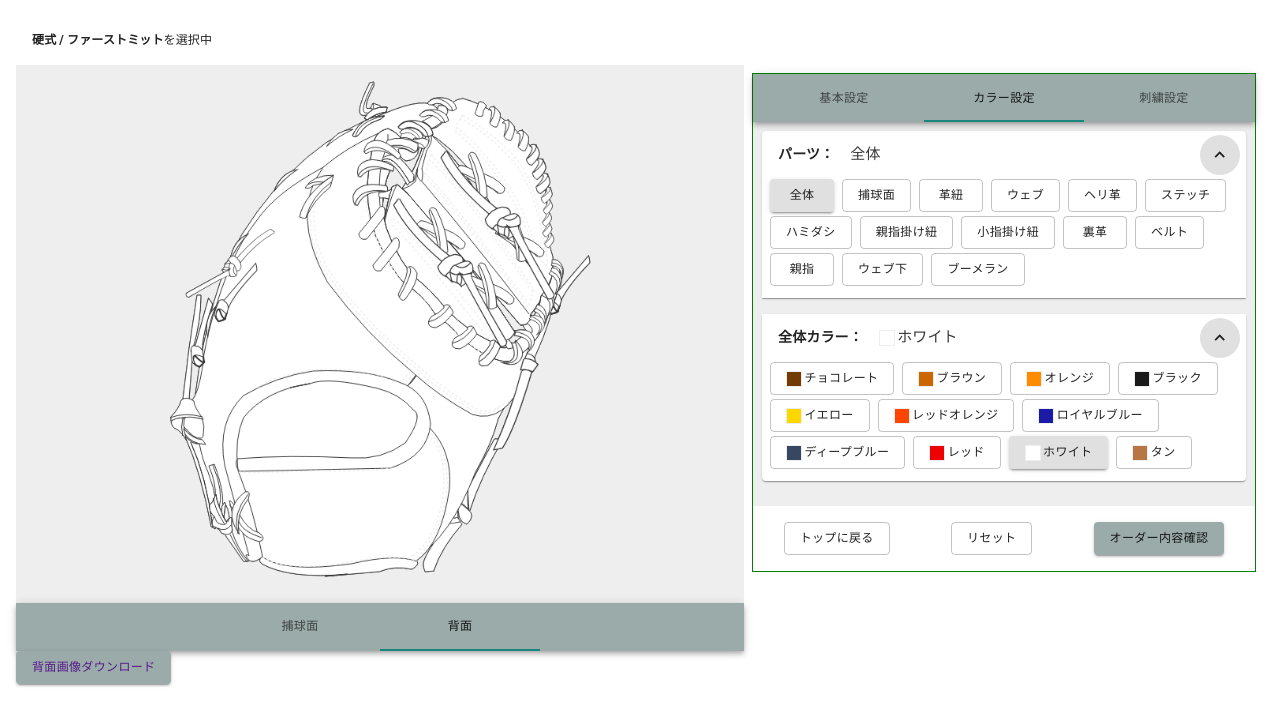
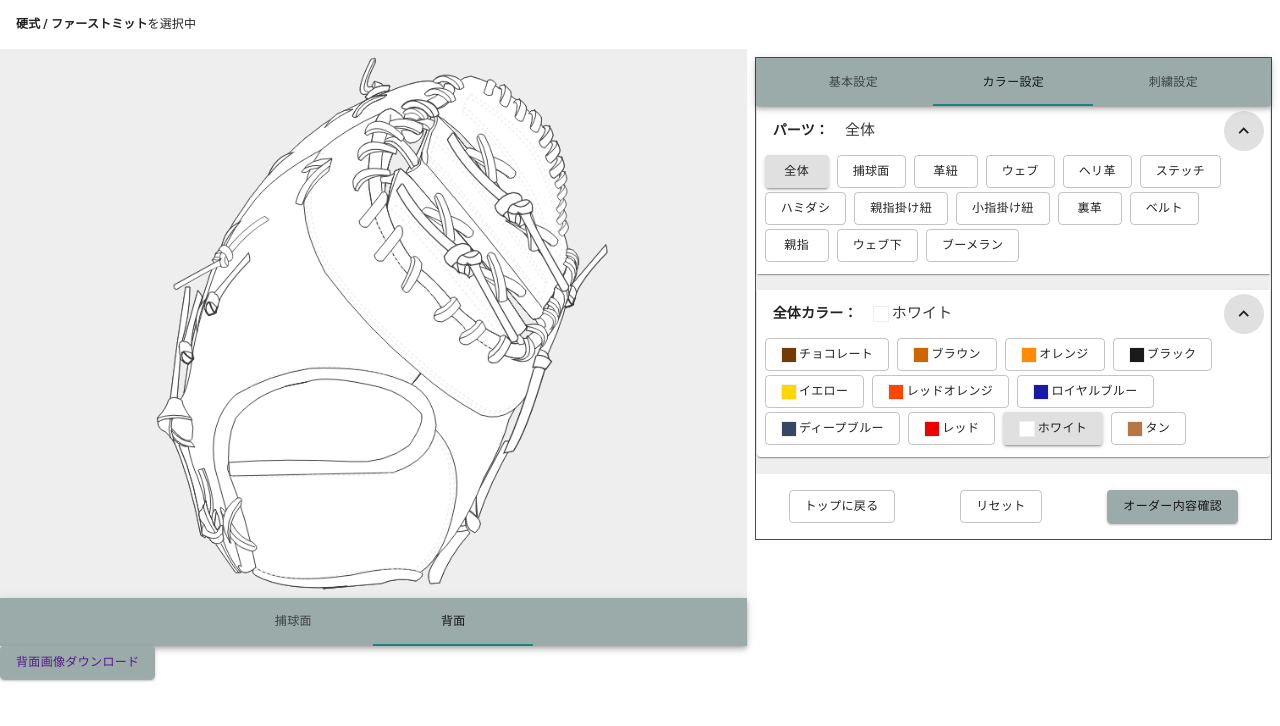
Before and after one commit to tomoki33kurita/glove-order, a Next.js app: page /hard/first-mitt in a window 1280 px wide. Shown: the top 726 px of the page. Built offline with nearby package versions, Linux system fonts and the light colour scheme.

Commit message:
Fixed unnecessary padding space

```diff
--- a/src/components/molecules/TabPanel.tsx
+++ b/src/components/molecules/TabPanel.tsx
@@ -10,7 +10,7 @@ const TabPanel: React.FC<Props> = ({ value, index, children }) => {
   return (
     <>
       {index === value && (
-        <Box p={1} border={'solid 1px #eee'} bgcolor={'#eee'} textAlign="center">
+        <Box border={'solid 1px #eee'} bgcolor={'#eee'} textAlign="center">
           {children}
         </Box>
       )}
--- a/src/container/FigureBack.tsx
+++ b/src/container/FigureBack.tsx
@@ -35,8 +35,8 @@ const FigureBack: React.FC<Props> = ({ state, devTools, devToolStyle, handleCoor
       {devTools && handleCoordinate ? (
         <>
           <canvas
-            width={900}
-            height={652}
+            width={880}
+            height={640}
             id="canvas"
             style={devToolStyle}
             onClick={(e) => handleCoordinate(e)}
@@ -44,7 +44,7 @@ const FigureBack: React.FC<Props> = ({ state, devTools, devToolStyle, handleCoor
           <DevTool devTools={devTools} />
         </>
       ) : (
-        <canvas width={900} height={652} id="canvas" style={{ maxWidth: '100%' }}></canvas>
+        <canvas width={880} height={640} id="canvas" style={{ maxWidth: '100%' }}></canvas>
       )}
     </>
   )
--- a/src/container/FigureFront.tsx
+++ b/src/container/FigureFront.tsx
@@ -1,4 +1,5 @@
 import React from 'react'
+import { Box } from '@material-ui/core'
 import { DevTools, State } from 'src/types'
 import DevTool from 'src/container/devTools'
 import { useRouter } from 'next/router'
@@ -30,14 +31,13 @@ const FigureFront: React.FC<Props> = ({ state, devTools, devToolStyle, handleCoo
     router.asPath === '/hard/first-mitt' && useCanvasFirstMittFront(ctx, state)
     router.asPath === '/hard/catcher-mitt' && useCanvasFirstMittFront(ctx, state)
   }, [state, router.asPath])
-
   return (
     <>
       {devTools && handleCoordinate ? (
-        <>
+        <Box>
           <canvas
-            width={900}
-            height={652}
+            width={880}
+            height={640}
             id="canvas"
             style={devToolStyle}
             onClick={(e) => handleCoordinate(e)}
@@ -50,9 +50,9 @@ const FigureFront: React.FC<Props> = ({ state, devTools, devToolStyle, handleCoo
             style={{ maxWidth: '100%' }}
           ></canvas> */}
           <DevTool devTools={devTools} />
-        </>
+        </Box>
       ) : (
-        <canvas width={900} height={652} id="canvas" style={{ maxWidth: '100%' }}></canvas>
+        <canvas width={880} height={640} id="canvas" style={{ maxWidth: '100%' }}></canvas>
       )}
     </>
   )
--- a/src/pages/hard/first-mitt/index.tsx
+++ b/src/pages/hard/first-mitt/index.tsx
@@ -12,7 +12,7 @@ const Index: React.FC = () => {
   const handleFigurePanelNum = (event: any, newValue: number) => setFigurePanelNum(newValue)
 
   return (
-    <Box p={2}>
+    <Box>
       <Box p={2}>
         <Box component="span" fontWeight="bold">
           硬式 / ファーストミット
@@ -21,14 +21,10 @@ const Index: React.FC = () => {
       </Box>
       <Grid container>
         <Grid item xs={12} md={7}>
-          <FigureFields
-            state={state}
-            figurePanelNum={figurePanelNum}
-            handleFigurePanelNum={handleFigurePanelNum}
-          />
+          <FigureFields {...{ state, figurePanelNum, handleFigurePanelNum }} />
         </Grid>
         <Grid item xs={12} md={5}>
-          <DesignationBase state={state} dispatch={dispatch} figurePanelNum={figurePanelNum} />
+          <DesignationBase {...{ state, dispatch, figurePanelNum }} />
         </Grid>
       </Grid>
     </Box>
--- a/src/pages/hard/infield/index.tsx
+++ b/src/pages/hard/infield/index.tsx
@@ -12,7 +12,7 @@ const Index: React.FC = () => {
   const handleFigurePanelNum = (event: any, newValue: number) => setFigurePanelNum(newValue)
 
   return (
-    <Box p={2}>
+    <Box>
       <Box p={2}>
         <Box component="span" fontWeight="bold">
           硬式 / 内野手用グラブ
```
